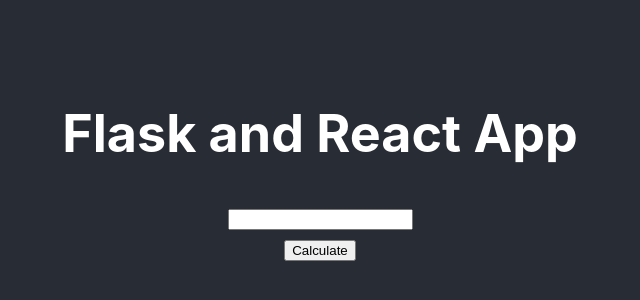
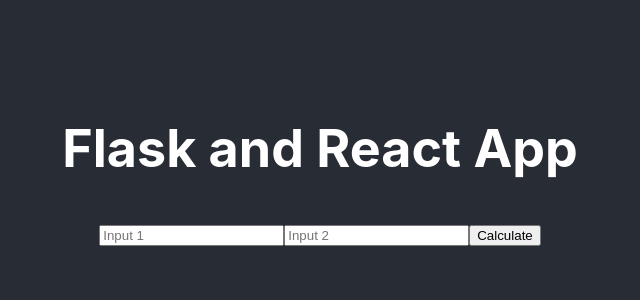
Before and after one commit to AnuragChaudhari7/optionsPricing, a React (Create React App) app in the folder frontend/: page / in a window 1280 px wide. Shown: the part 236-536 px from the top of the page, without its empty margins (320-960 px from the left). Built offline with nearby package versions, Linux system fonts and the light colour scheme.

Commit message:
2 inputs

```diff
--- a/frontend/src/Calculator.jsx
+++ b/frontend/src/Calculator.jsx
@@ -2,18 +2,23 @@
 import axios from 'axios';
 
 function Calculator() {
-    const [inputValue, setInputValue] = useState('');
+    // Initialize state with an object holding multiple input values
+    const [inputs, setInputs] = useState({ input1: '', input2: '' });
     const [result, setResult] = useState(null);
 
+    // Handle changes to input fields
     const handleInputChange = (event) => {
-        setInputValue(event.target.value);
+        const { name, value } = event.target;
+        setInputs((prevInputs) => ({
+            ...prevInputs,
+            [name]: value
+        }));
     };
 
+    // Handle form submission
     const handleSubmit = async () => {
         try {
-            const response = await axios.post('http://127.0.0.1:5000/api/calculate', {
-                input: Number(inputValue)
-            });
+            const response = await axios.post('http://127.0.0.1:5000/api/calculate', inputs);
             setResult(response.data.result);
         } catch (error) {
             console.error('Error fetching result:', error);
@@ -25,10 +30,18 @@
             <h1>Flask and React App</h1>
             <input
                 type="number"
-                value={inputValue}
+                name="input1"
+                value={inputs.input1}
                 onChange={handleInputChange}
+                placeholder="Input 1"
             />
-            <br></br>
+            <input
+                type="number"
+                name="input2"
+                value={inputs.input2}
+                onChange={handleInputChange}
+                placeholder="Input 2"
+            />
             <button onClick={handleSubmit}>Calculate</button>
             {result !== null && <p>Result: {result}</p>}
         </div>
```
Also changed, not shown: 2 other files (tests, documents, lock files or other folders).
